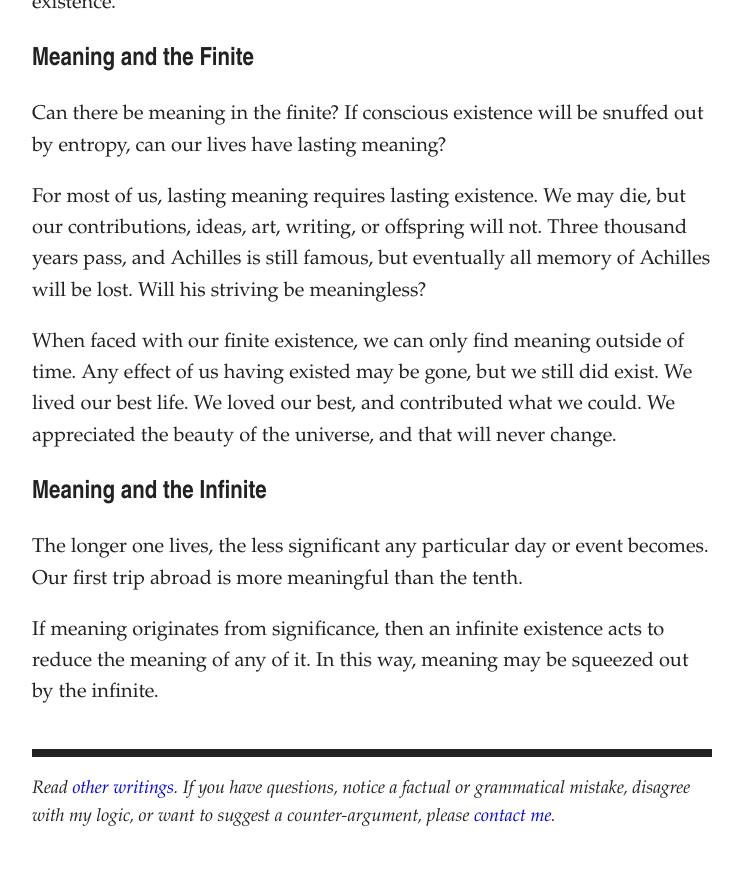
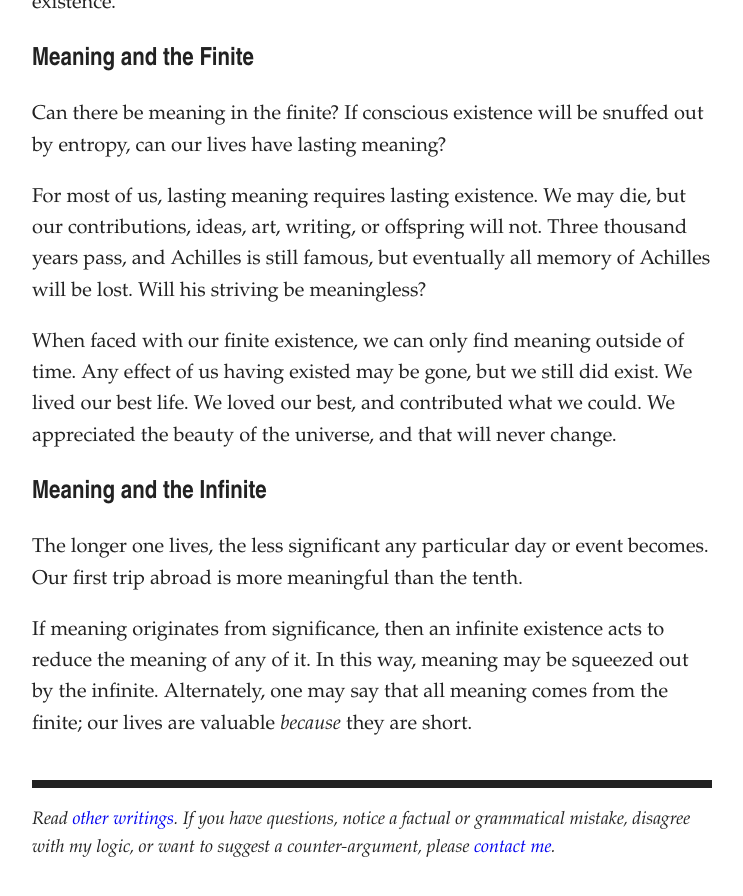
Before and after one commit to artsandmetaphysics/goodlifeodyssey, a Jekyll site: the page built from _documents/meaning-and-purpose.md, in a window 1280 px wide and 900 px high, scrolled down 1830 px. Shown: the top 896 px of the window, without its empty margins (268-1011 px from the left). Built offline with Jekyll 4.4.1, drawn with Linux system fonts in a browser that asks for light colours; before the commit the page ends 2699 px from its top, so only the background shows below that.

Commit message:
Add content

```diff
--- a/_documents/meaning-and-purpose.md
+++ b/_documents/meaning-and-purpose.md
@@ -58,4 +58,4 @@ When faced with our finite existence, we can only find meaning outside of time.
 
 The longer one lives, the less significant any particular day or event becomes.  Our first trip abroad is more meaningful than the tenth.
 
-If meaning originates from significance, then an infinite existence acts to reduce the meaning of any of it.  In this way, meaning may be squeezed out by the infinite.
+If meaning originates from significance, then an infinite existence acts to reduce the meaning of any of it.  In this way, meaning may be squeezed out by the infinite.  Alternately, one may say that all meaning comes from the finite; our lives are valuable _because_ they are short.
```
Also changed, not shown: documents/meaning-and-purpose.md (+1 -1 lines).
